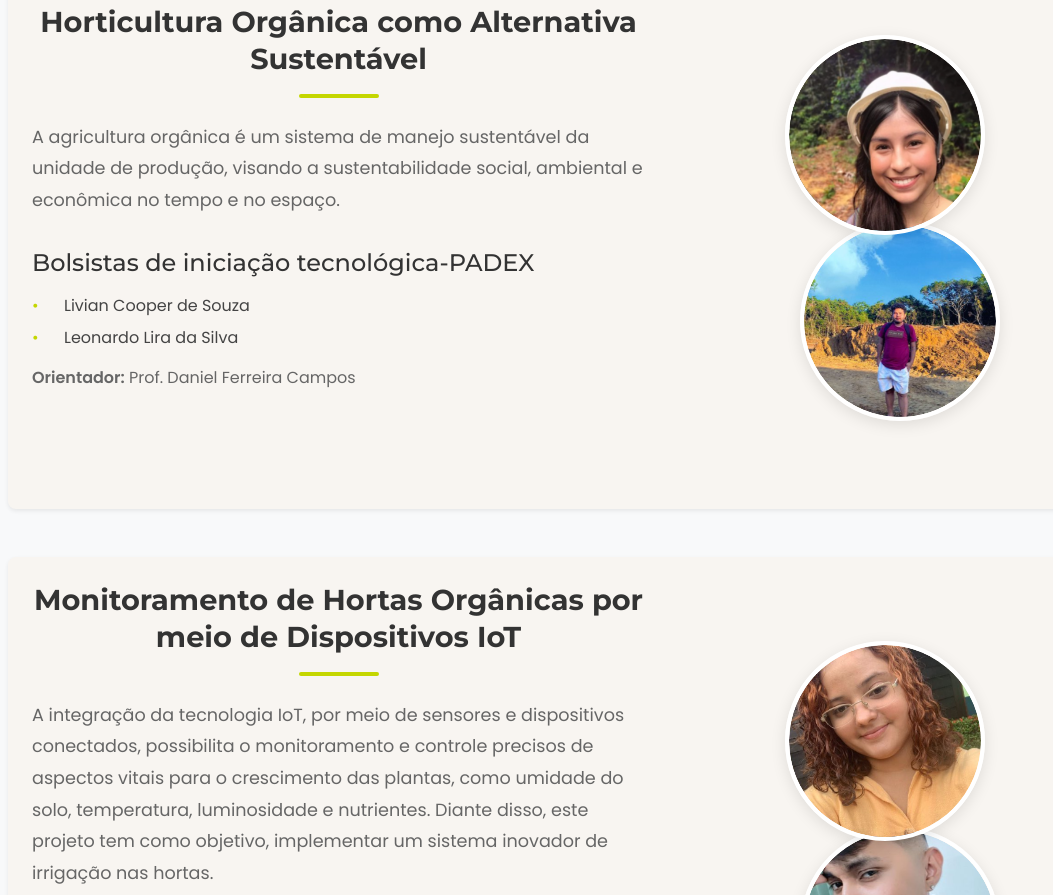
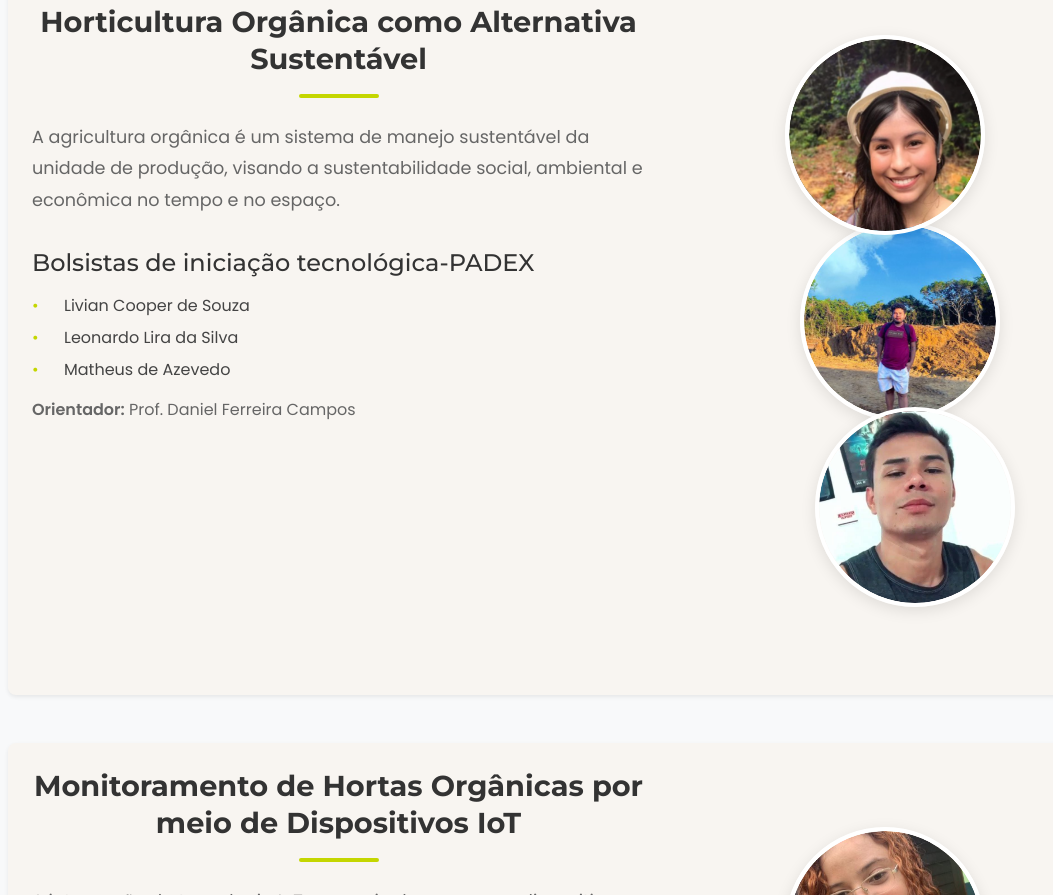
Before and after one commit to EricDs6/UEA-LABORATORIO-DE-DINAMICAS-SOCIOAMBIENTAIS, a website: page public/equipe.html in a window 1280 px wide. Shown: the part 3409-4304 px from the top of the page, without its empty margins (74-1127 px from the left). Drawn offline with nearby package versions, Linux system fonts and the light colour scheme.

Commit message:
add matheus azevedo

```diff
--- a/public/css/equipe.css
+++ b/public/css/equipe.css
@@ -256,6 +256,12 @@
     margin-left: 30px;
 }
 
+.image-circle.tertiary {
+    margin-top: -30px;
+    margin-left: 60px;
+    z-index: 1;
+}
+
 @media (max-width: 991px) {
     .project-title {
         font-size: 1.75rem;
--- a/public/equipe.html
+++ b/public/equipe.html
@@ -229,6 +229,7 @@
                                         <ul class="list-unstyled">
                                             <li class="mb-2">Livian Cooper de Souza</li>
                                             <li class="mb-2">Leonardo Lira da Silva</li>
+                                            <li class="mb-2">Matheus de Azevedo</li>
                                         </ul>
                                         <p class="mt-3"><strong>Orientador:</strong> Prof. Daniel Ferreira Campos</p>
                                     </div>
@@ -238,8 +239,11 @@
                                         <div class="image-circle primary mb-3">
                                             <img src="img/equipe/Livian.png" alt="Livian Cooper de Souza" class="img-fluid rounded-circle">
                                         </div>
-                                        <div class="image-circle secondary">
+                                        <div class="image-circle secondary mb-3">
                                             <img src="img/equipe/Leonardo Lira.png" alt="Leonardo Lira da Silva" class="img-fluid rounded-circle">
+                                        </div>
+                                        <div class="image-circle tertiary">
+                                            <img src="img/equipe/Matheus de Azevedo.png" alt="Matheus de Azevedo" class="img-fluid rounded-circle">
                                         </div>
                                     </div>
                                 </div>
```
Also changed, not shown: public/img/equipe/Matheus de Azevedo.png (added).
